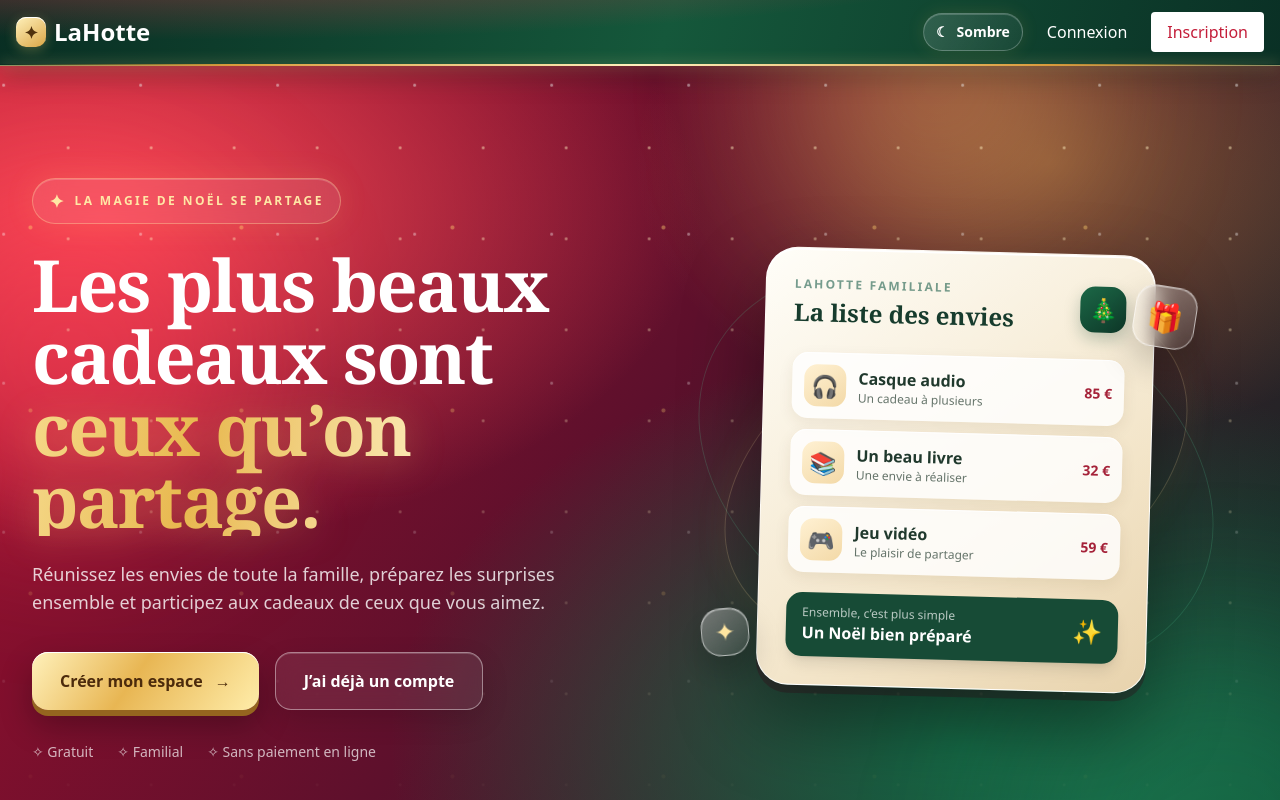
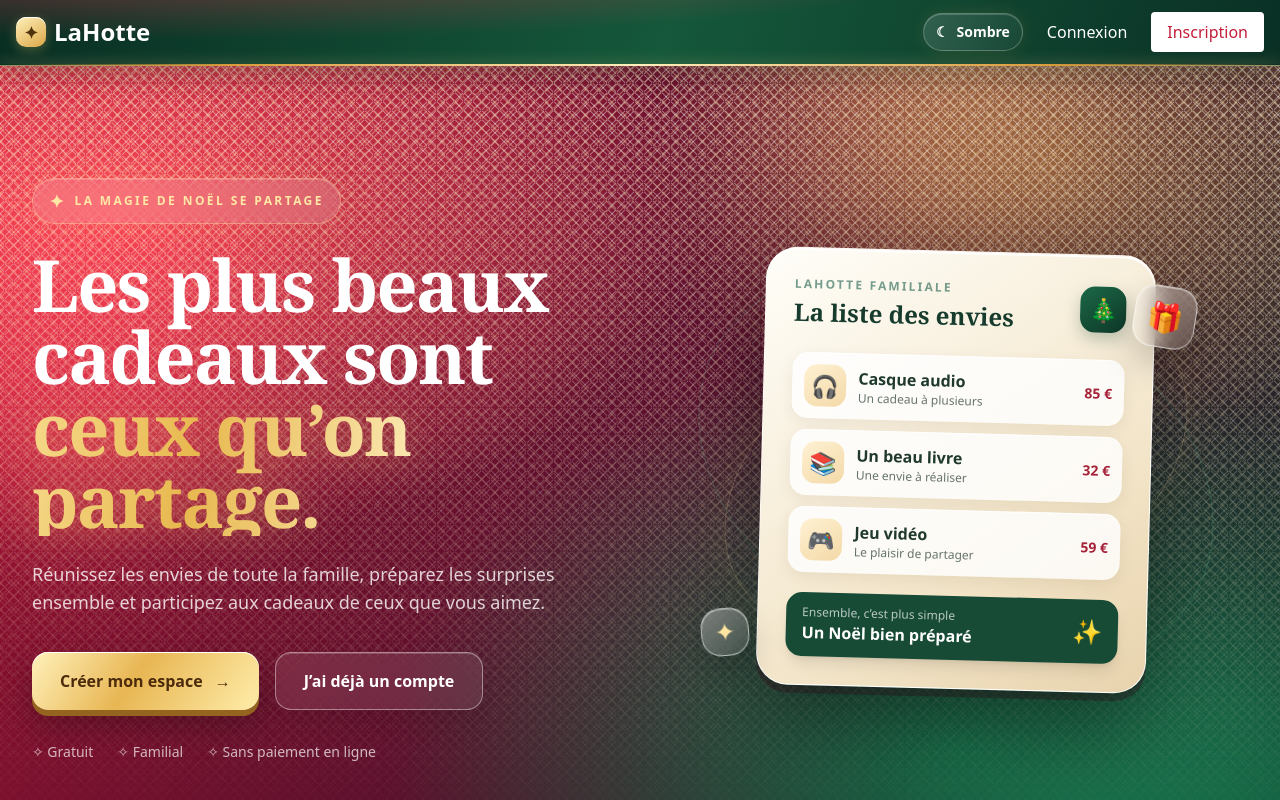
Before and after one commit to MBoussel/LaHotte-Front, a React (Vite) app: page / in a window 1280 px wide. Shown: the top 800 px of the page. Built offline with nearby package versions, Linux system fonts and the light colour scheme; no server answers.

Commit message:
Turn ambient dots into faster twinkling stars site-wide

```diff
--- a/src/index.css
+++ b/src/index.css
@@ -111,7 +111,7 @@ html[data-theme='dark'] .card { background: var(--surface) !important; }
 .hero-glow-red { width:340px;height:340px;left:-100px;top:120px;background:rgba(255,61,84,.45); }
 .hero-glow-gold { width:300px;height:300px;right:15%;top:-130px;background:rgba(255,202,105,.3); }
 .hero-glow-green { width:420px;height:420px;right:-150px;bottom:-180px;background:rgba(34,185,117,.28); }
-.hero-stars { position:absolute;inset:0;opacity:.6;pointer-events:none;background-image:radial-gradient(circle,rgba(255,239,190,.95) 0 1px,transparent 1.8px),radial-gradient(circle,rgba(255,255,255,.8) 0 1px,transparent 2px),radial-gradient(circle,rgba(255,208,111,.9) 0 1.5px,transparent 2.5px);background-size:83px 91px,137px 149px,211px 183px;background-position:9px 17px,43px 62px,91px 31px;mask-image:linear-gradient(to bottom,black,transparent 95%);animation:star-drift 28s linear infinite;}
+.hero-stars { position:absolute;inset:0;opacity:.72;pointer-events:none;background-image:conic-gradient(from 0deg,transparent 0 39deg,rgba(255,239,190,.95) 43deg 47deg,transparent 51deg 129deg,rgba(255,239,190,.95) 133deg 137deg,transparent 141deg 219deg,rgba(255,239,190,.95) 223deg 227deg,transparent 231deg 309deg,rgba(255,239,190,.95) 313deg 317deg,transparent 321deg),conic-gradient(from 0deg,transparent 0 39deg,rgba(255,255,255,.9) 43deg 47deg,transparent 51deg 129deg,rgba(255,255,255,.9) 133deg 137deg,transparent 141deg 219deg,rgba(255,255,255,.9) 223deg 227deg,transparent 231deg 309deg,rgba(255,255,255,.9) 313deg 317deg,transparent 321deg);background-size:13px 13px,9px 9px;background-position:9px 17px,43px 62px;mask-image:linear-gradient(to bottom,black,transparent 95%);animation:star-drift 28s linear infinite;}
 .hero-eyebrow { color:#ffe7a5;border:1px solid rgba(255,224,158,.38);background:rgba(255,255,255,.09);box-shadow:inset 0 1px 0 rgba(255,255,255,.18),0 0 30px rgba(255,205,105,.13);backdrop-filter:blur(12px); }
 .gold-shimmer { display:inline-block;background:linear-gradient(100deg,#fff1b5 0%,#e8b84f 23%,#fff6ce 45%,#d99b36 68%,#fff0ac 100%);background-size:220% auto;color:transparent;background-clip:text;-webkit-background-clip:text;filter:drop-shadow(0 3px 18px rgba(255,207,108,.3));animation:gold-flow 7s ease-in-out infinite; }
 .hero-primary { color:#4c2b0c;background:linear-gradient(125deg,#fff1bb,#e8b653 45%,#ffedaa);box-shadow:0 6px 0 #95651f,0 15px 32px rgba(0,0,0,.28),inset 0 1px 0 #fff;transition:transform .2s,box-shadow .2s; }
@@ -203,19 +203,21 @@ body::before {
   pointer-events: none;
   opacity: .42;
   background-image:
-    radial-gradient(circle at 8% 24%, rgba(255,221,145,.95) 0 1px, transparent 2px),
-    radial-gradient(circle at 76% 16%, rgba(255,255,255,.9) 0 1px, transparent 2px),
-    radial-gradient(circle at 42% 72%, rgba(255,199,91,.85) 0 1.2px, transparent 2.2px),
-    radial-gradient(circle at 91% 63%, rgba(255,255,255,.8) 0 1px, transparent 2px),
-    radial-gradient(circle at 21% 88%, rgba(255,218,139,.8) 0 1px, transparent 2px);
-  animation: ambient-twinkle 4.8s ease-in-out infinite alternate;
+    conic-gradient(from 0deg at 50% 50%, transparent 0 40deg, rgba(255,221,145,.95) 44deg 48deg, transparent 52deg 130deg, rgba(255,221,145,.95) 134deg 138deg, transparent 142deg 220deg, rgba(255,221,145,.95) 224deg 228deg, transparent 232deg 310deg, rgba(255,221,145,.95) 314deg 318deg, transparent 322deg),
+    conic-gradient(from 0deg at 50% 50%, transparent 0 40deg, rgba(255,255,255,.9) 44deg 48deg, transparent 52deg 130deg, rgba(255,255,255,.9) 134deg 138deg, transparent 142deg 220deg, rgba(255,255,255,.9) 224deg 228deg, transparent 232deg 310deg, rgba(255,255,255,.9) 314deg 318deg, transparent 322deg),
+    conic-gradient(from 0deg at 50% 50%, transparent 0 40deg, rgba(255,199,91,.9) 44deg 48deg, transparent 52deg 130deg, rgba(255,199,91,.9) 134deg 138deg, transparent 142deg 220deg, rgba(255,199,91,.9) 224deg 228deg, transparent 232deg 310deg, rgba(255,199,91,.9) 314deg 318deg, transparent 322deg);
+  background-size: 13px 13px, 9px 9px, 11px 11px;
+  background-position: 8% 24%, 76% 16%, 42% 72%;
+  background-repeat: no-repeat;
+  filter: drop-shadow(0 0 4px rgba(255,218,139,.75));
+  animation: ambient-twinkle 3.2s ease-in-out infinite alternate;
 }
 #root { position: relative; z-index: 1; }
 @keyframes ambient-twinkle {
-  0% { opacity: .18; filter: brightness(.8); }
-  45% { opacity: .5; filter: brightness(1.15); }
-  70% { opacity: .3; }
-  100% { opacity: .62; filter: brightness(1.3); }
+  0% { opacity: .22; filter: brightness(.9); }
+  45% { opacity: .58; filter: brightness(1.2); }
+  70% { opacity: .34; }
+  100% { opacity: .72; filter: brightness(1.4); }
 }
 .btn-primary, .btn-secondary, .hero-primary {
   position: relative;
@@ -235,7 +237,7 @@ body::before {
   opacity: 0;
   transform: scale(.45) rotate(-25deg);
   pointer-events: none;
-  animation: button-glint 3.6s ease-in-out infinite;
+  animation: button-glint 2.7s ease-in-out infinite;
 }
 .btn-primary::before, .btn-secondary::before, .hero-primary::before {
   content: "";
@@ -248,7 +250,7 @@ body::before {
   pointer-events: none;
   transform: rotate(22deg);
   background: linear-gradient(90deg, transparent, rgba(255,255,255,.34), rgba(255,239,190,.72), transparent);
-  animation: button-sheen 6.5s ease-in-out infinite;
+  animation: button-sheen 5.2s ease-in-out infinite;
 }
 .btn-primary:hover::after, .btn-secondary:hover::after, .hero-primary:hover::after {
   opacity: 1;
```
